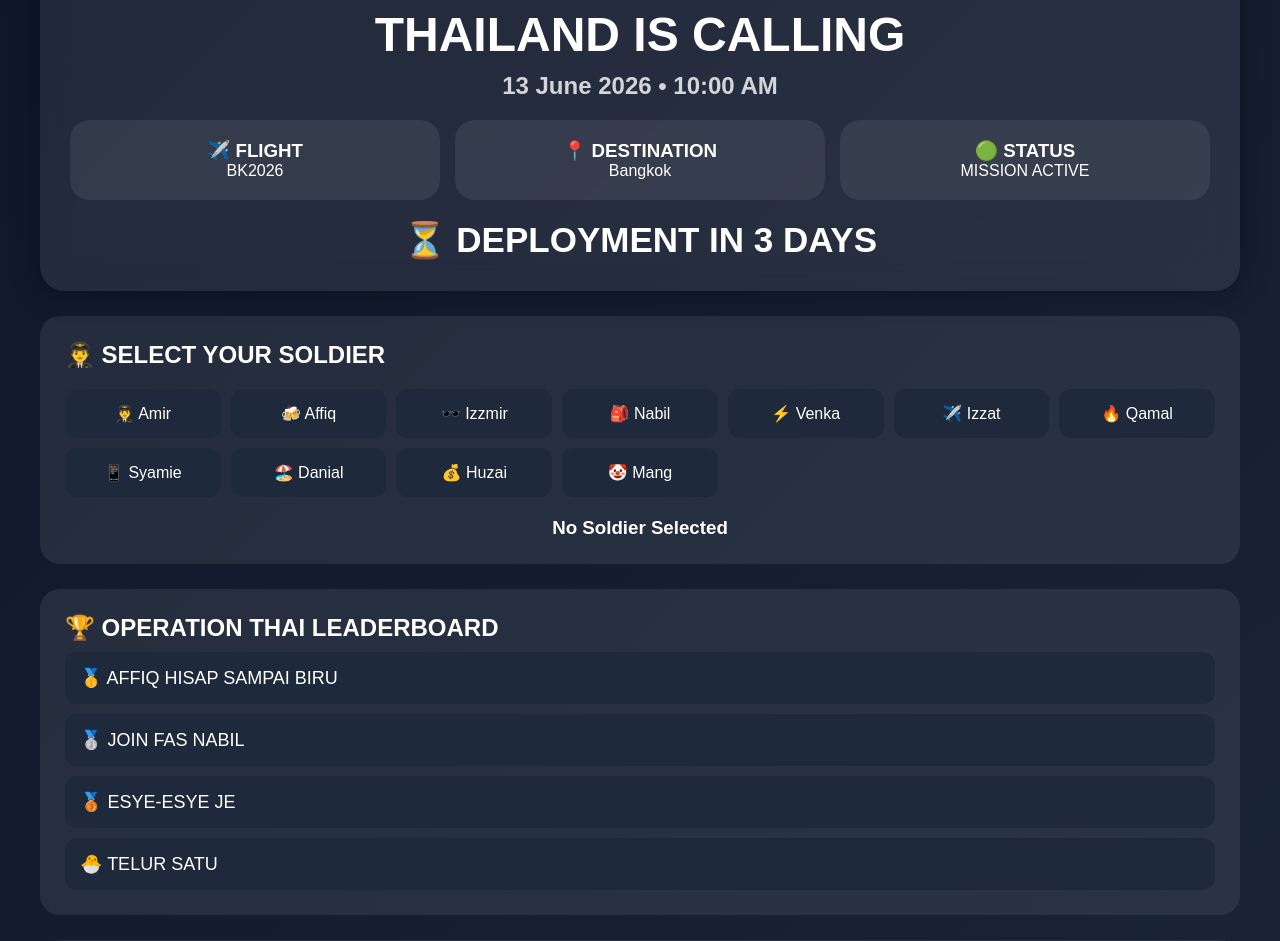
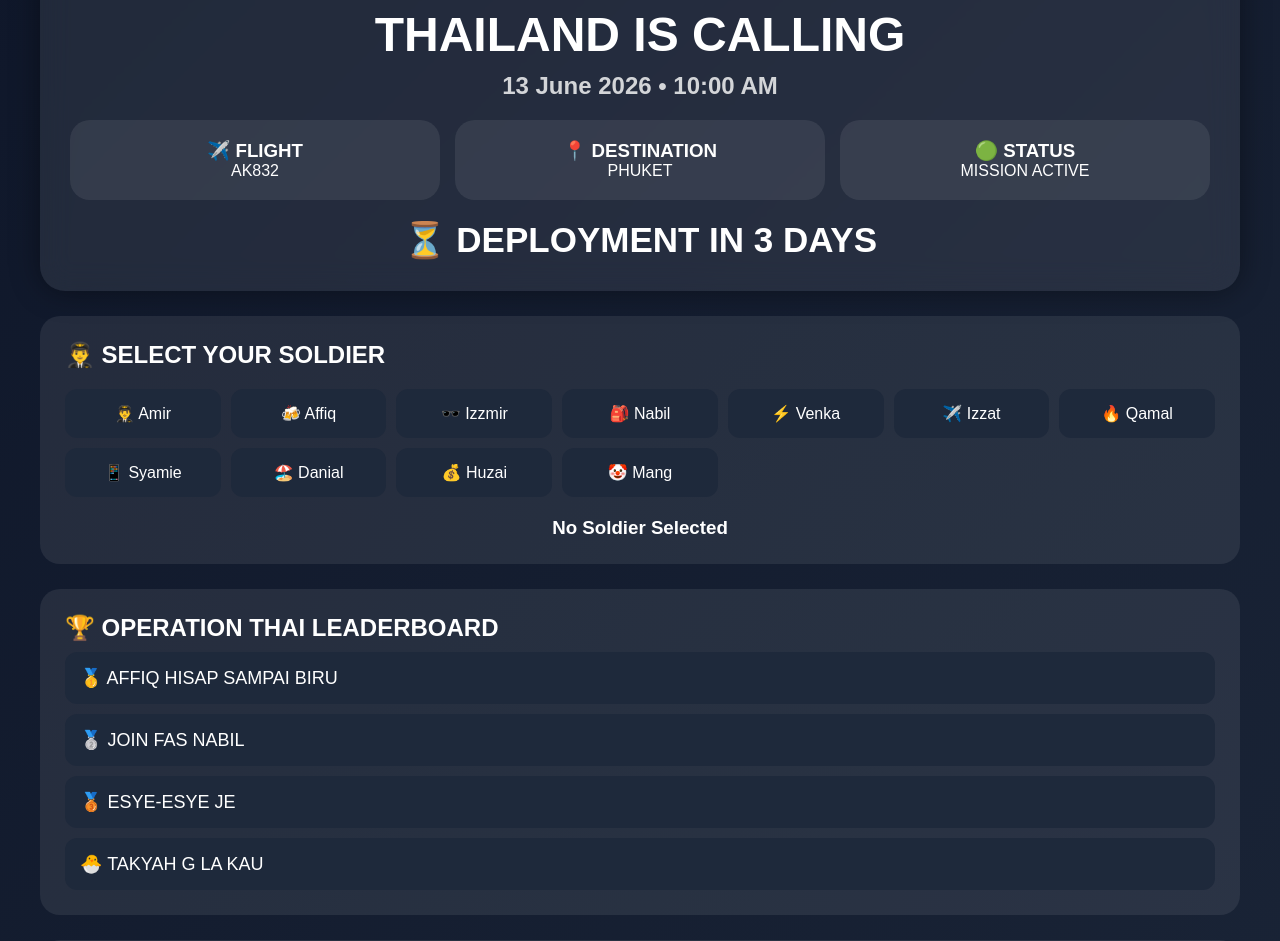
Before and after one commit to amirzhafri25/Thai-is-CALLING, a plain HTML site: page index.html in a window 1280 px wide. Shown: the part 111-1052 px from the top of the page. Drawn offline with nearby package versions, Linux system fonts and the light colour scheme.

Commit message:
index.html

```diff
--- a/index.html
+++ b/index.html
@@ -227,12 +227,12 @@ THAILAND IS CALLING
 
 <div class="card">
 <h3>✈️ FLIGHT</h3>
-BK2026
+AK832
 </div>
 
 <div class="card">
 <h3>📍 DESTINATION</h3>
-Bangkok
+PHUKET
 </div>
 
 <div class="card">
@@ -281,7 +281,7 @@ No Soldier Selected
 <div class="rank">🥇 AFFIQ HISAP SAMPAI BIRU</div>
 <div class="rank">🥈 JOIN FAS NABIL</div>
 <div class="rank">🥉 ESYE-ESYE JE</div>
-<div class="rank">🐣 TELUR SATU</div>
+<div class="rank">🐣 TAKYAH G LA KAU</div>
 
 </div>
 
```
